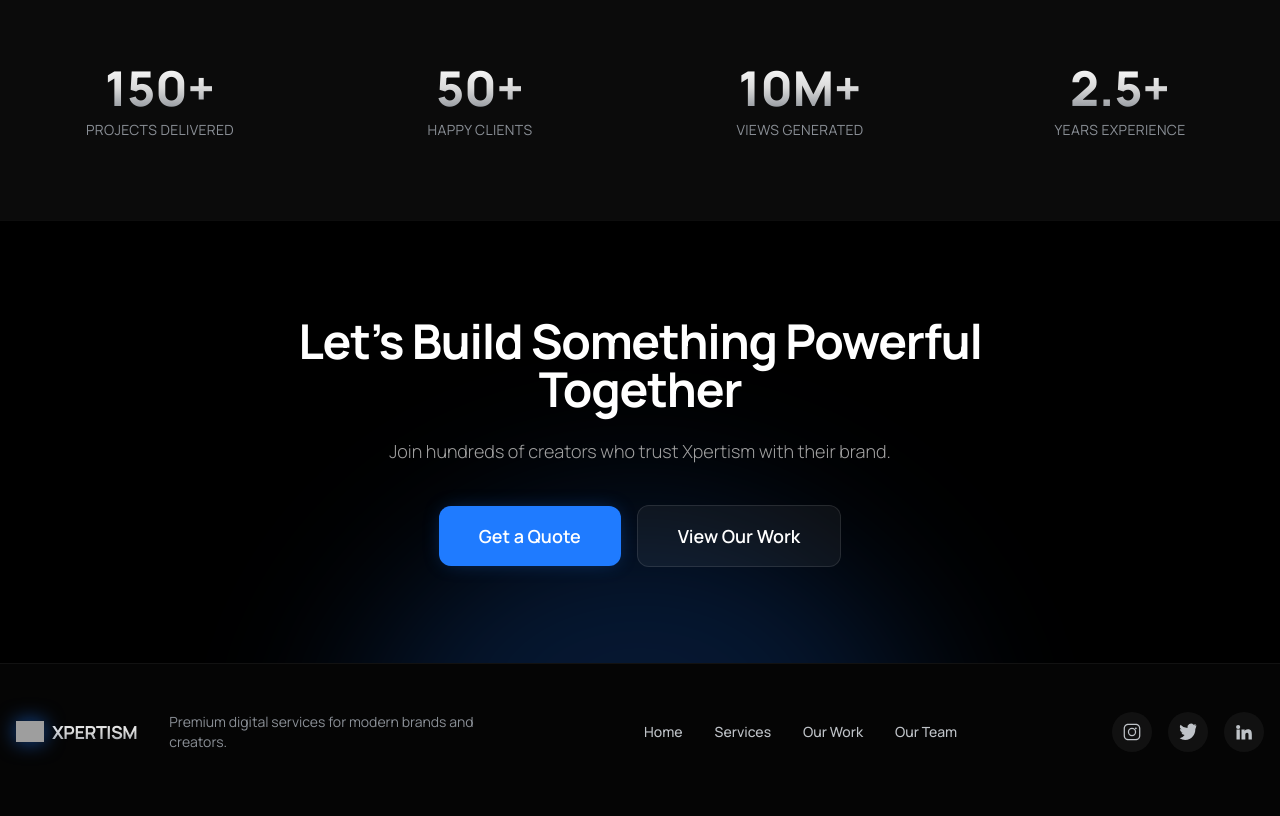
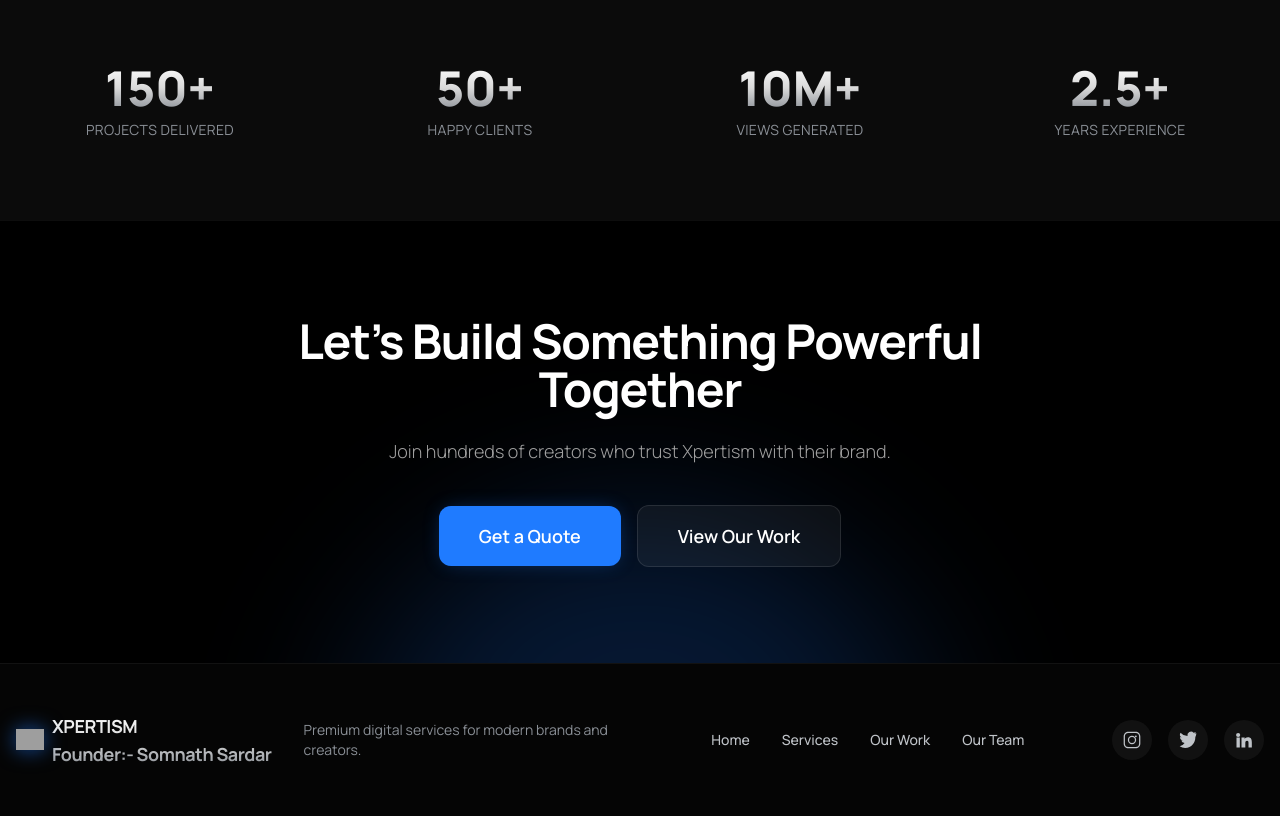
Before and after one commit to xpertism/Xpertism, a plain HTML site: page index.html in a window 1280 px wide. Shown: the part 5570-6386 px from the top of the page. Drawn offline with nearby package versions, Linux system fonts and the light colour scheme; grey boxes are pictures that could not be loaded; animation ran at ten frames a second.

Commit message:
Update index.html

```diff
--- a/index.html
+++ b/index.html
@@ -792,7 +792,7 @@
   />
 </div>
 <span class="font-bold text-lg tracking-tight text-metallic">
-  XPERTISM
+  XPERTISM <br> Founder:- Somnath Sardar
 </span>
 </a>
 <p class="text-silver-dark text-sm text-center md:text-left max-w-xs">Premium digital services for modern brands and creators.</p>
```
